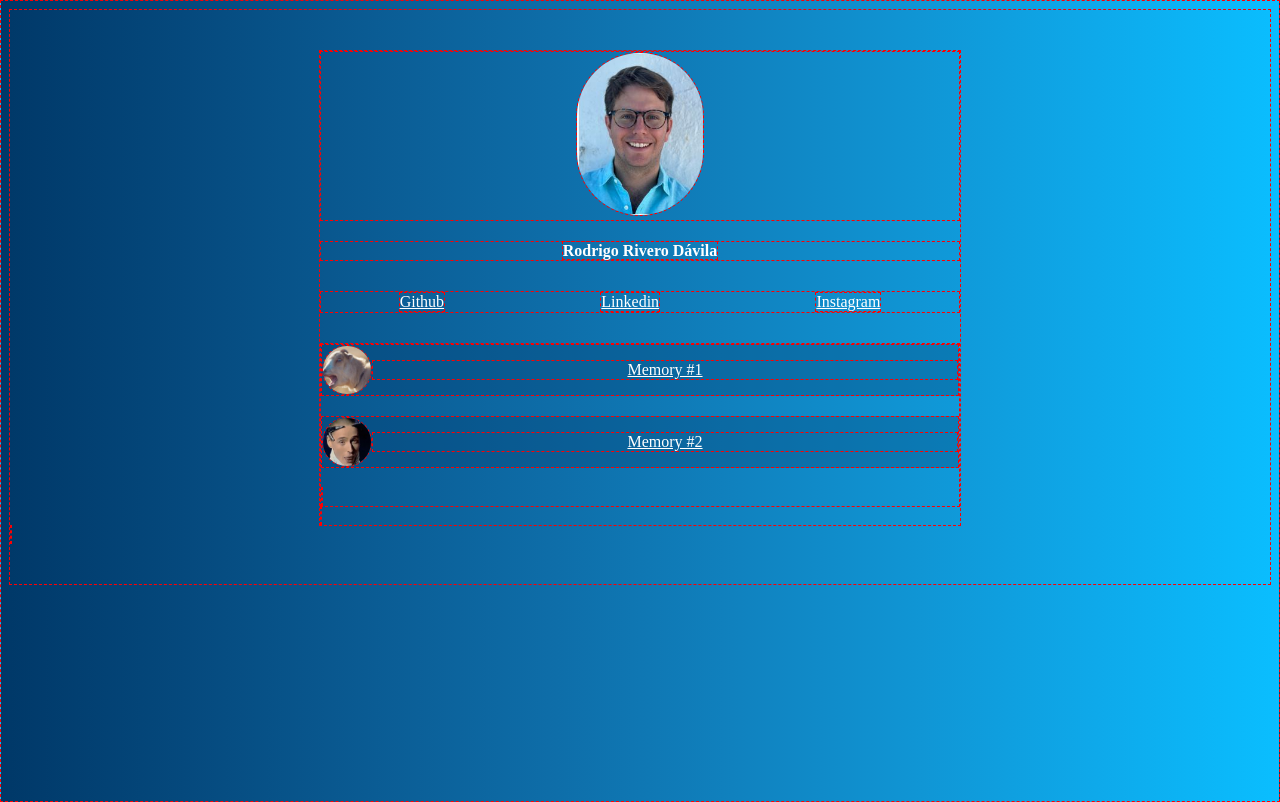
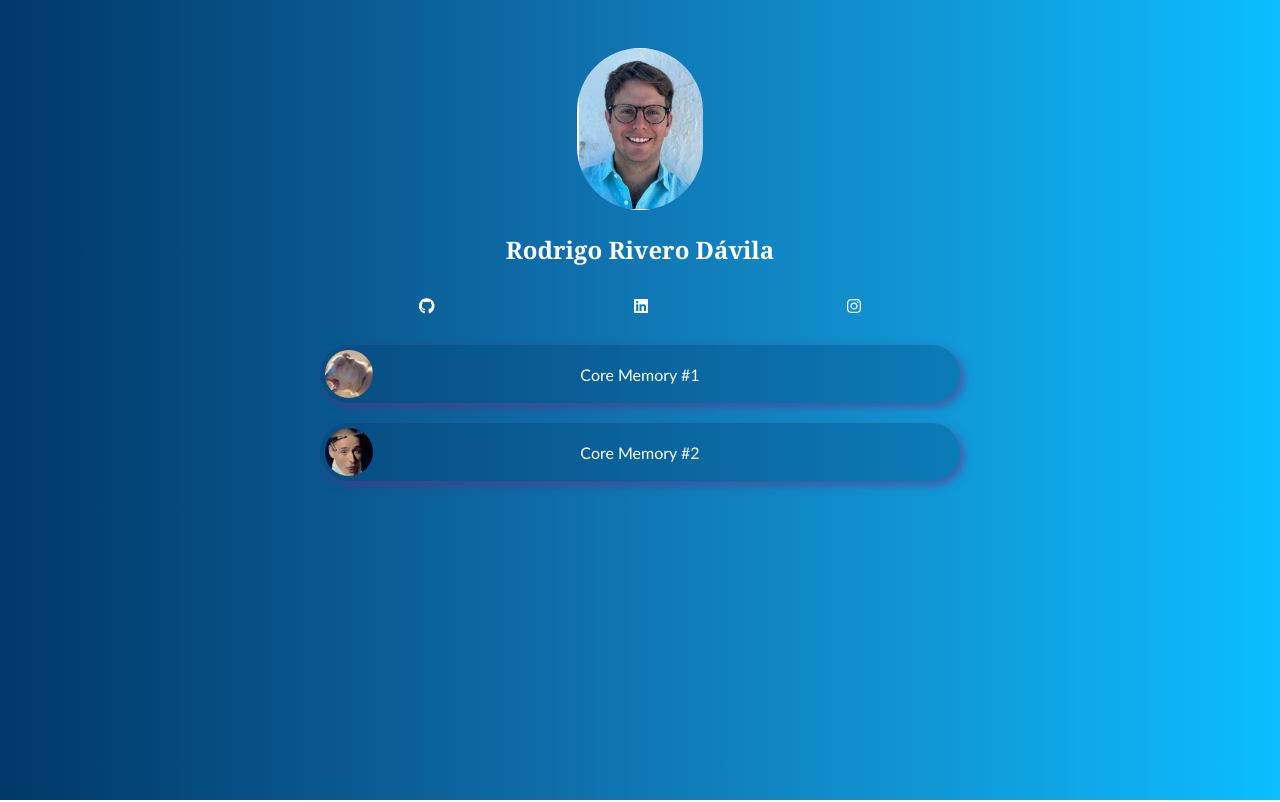
Before and after one commit to rriverod/link-in-bio, a plain HTML site: page index.html in a window 1280 px wide. Drawn offline with Linux system fonts and the light colour scheme.

Commit message:
final formatting

```diff
--- a/index.html
+++ b/index.html
@@ -3,11 +3,9 @@
   <head>
     <meta charset="UTF-8">
     <meta name="viewport" content="width=device-width, initial-scale=1.0">
+    <script src="https://cdnjs.cloudflare.com/ajax/libs/font-awesome/6.5.2/js/all.min.js"></script>
     <title>Rodrigo Rivero's links</title>
     <style>
-       * {
-      border: 1px red dashed;
-    }
 
     html {
       min-height: 100%;
@@ -19,6 +17,7 @@
         padding-bottom: 40px;
         background: linear-gradient(90deg, #003868, #05497d, #0a5b93, #0e6da8, #1081be, #1095d4, #0ea9ea, #0abeff);
         color: rgba(255, 255, 255, 1.0);
+        font-family: "Trebuchet MS";
 
       }
 
@@ -35,6 +34,10 @@
       .name-row{
         margin-bottom: 30px;
         text-align: center;
+        font-family: "Georgia";
+        font-size: 24px;
+        font-weight: 900;
+
       }
 
       .social-icons-row{
@@ -45,6 +48,7 @@
 
       a{
         color: rgba(255, 255, 255, 1.0);
+        text-decoration: none;
       }
 
       .link-text{
@@ -57,6 +61,10 @@
         margin-bottom: 20px;
         display: flex;
         align-items: center;
+        border-radius: 1000px;
+        padding: 5px;
+        padding-right: 53px;
+        box-shadow: 4px 4px 10px 0px rgba(122,32,122,0.5)
       }
 
       .avatar-image {
@@ -88,15 +96,15 @@
 
       <div class="social-icons-row">
         <a href="https://github.com/rriverod" target="_blank">
-          Github
+          <i class="fa-brands fa-github"></i>
         </a>
 
         <a href="https://www.linkedin.com/in/rodrigo-rivero-d%C3%A1vila-a40156130?lipi=urn%3Ali%3Apage%3Ad_flagship3_profile_view_base_contact_details%3BFws76j8RSh23ReHQVuZCGw%3D%3D" target="_blank">
-        Linkedin
+          <i class="fa-brands fa-linkedin"></i>
         </a>
 
         <a href="https://www.instagram.com/rrodrigoriv/" target="_blank">
-          Instagram
+          <i class="fa-brands fa-instagram"></i>
         </a>
       </div>
 
@@ -104,14 +112,14 @@
         <div class="item">
           <img class="thumbnail" src="/Images/Cabra.JPG">
           <a class="link-text" href="https://www.youtube.com/watch?v=SIaFtAKnqBU" target="_blank">
-            Memory #1
+            Core Memory #1
           </a>
         </div>
 
         <div class="item">
           <img class="thumbnail" src="/Images/vitas.JPG">
           <a class="link-text" href="https://www.youtube.com/watch?v=sIEnEXYXnaU" target="_blank">
-            Memory #2
+            Core Memory #2
         </div>
       </div>
     </div>
```
